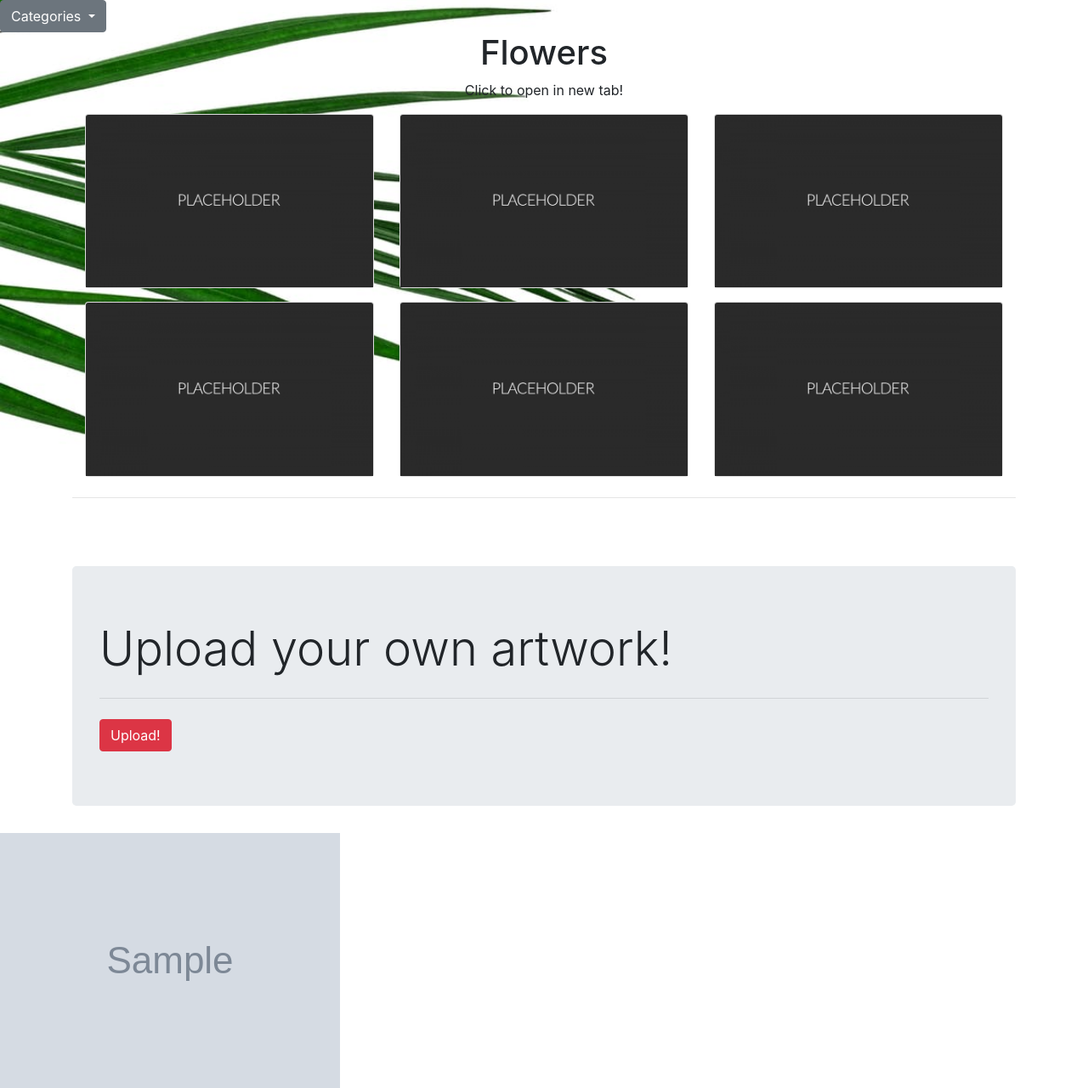
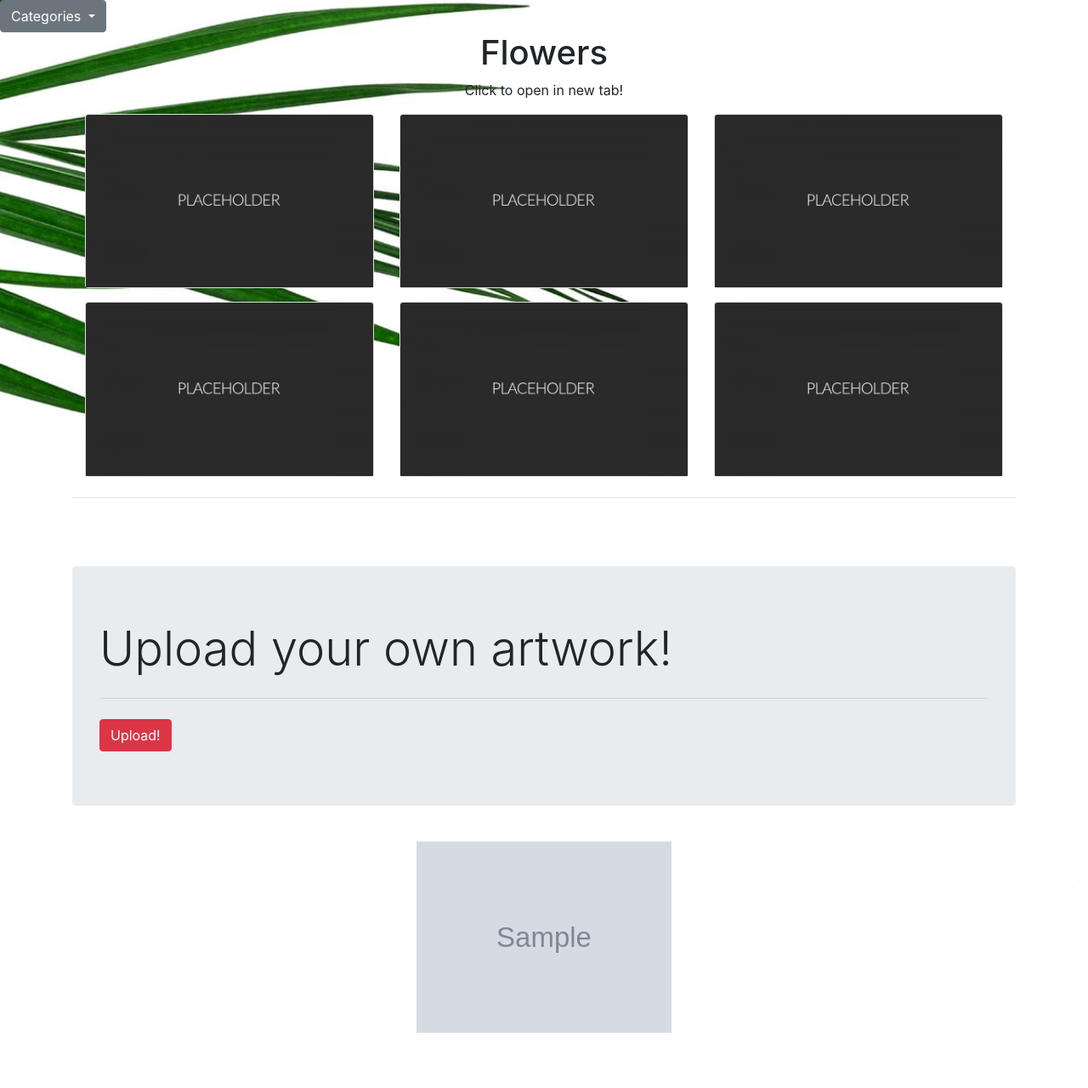
Before and after one commit to Emil-Ebrahimi/lo8e-amo2-startup-periode4, a PHP site: page /gallery.php in a window 1280 px wide. Shown: the part 126-1406 px from the top of the page at 85% size. After the commit the page ends 1341 px from the top, so only its background shows below. Run offline with PHP 8.4, Linux system fonts and the light colour scheme; tables that the repository leaves empty or names only in its code hold one stand-in row (values such as "Sample post"); grey boxes marked "Sample" are stand-in pictures.

Commit message:
gallery style
done!

```diff
--- /dev/null
+++ b/css/upload.css
@@ -0,0 +1,10 @@
+.item img{
+  width: 25vw;
+  height: auto;
+  padding: 10px;
+  display: flex;
+  align-items: center;
+  justify-content: center;
+  margin-left: auto;
+  margin-right: auto;
+}
--- a/gallery.php
+++ b/gallery.php
@@ -9,6 +9,7 @@
 <link rel="stylesheet" href="https://stackpath.bootstrapcdn.com/bootstrap/4.3.1/css/bootstrap.min.css" integrity="sha384-ggOyR0iXCbMQv3Xipma34MD+dH/1fQ784/j6cY/iJTQUOhcWr7x9JvoRxT2MZw1T" crossorigin="anonymous"><!-- eindstylesheet t.b.v. bootstrap -->
 <link rel="stylesheet" href="css/master.css">
 <link rel="stylesheet" href="css/home.css">
+<link rel="stylesheet" href="css/upload.css">
 <title>Zuwu | Royalty free flower pics</title>
 </head>
 <body>
@@ -163,6 +164,9 @@
 
 
 
+
+<div class="items">
+
  <?php
     require_once 'dbconfig.php';
     $sqlQuery = "SELECT image FROM images";
@@ -170,8 +174,10 @@
     while($rows = $result->fetch_assoc()) {
 
       ?>
-  <div class="item"><img src="uploads/<?php echo $rows['image']; ?>"</div>
+
+  <div class="item"><img src="uploads/<?php echo $rows['image']; ?>"></div>
  <?php } ?>
+ </div>
   <script src="https://code.jquery.com/jquery-3.3.1.slim.min.js" integrity="sha384-q8i/X+965DzO0rT7abK41JStQIAqVgRVzpbzo5smXKp4YfRvH+8abtTE1Pi6jizo" crossorigin="anonymous"></script>
 <script src="https://cdnjs.cloudflare.com/ajax/libs/popper.js/1.14.7/umd/popper.min.js" integrity="sha384-UO2eT0CpHqdSJQ6hJty5KVphtPhzWj9WO1clHTMGa3JDZwrnQq4sF86dIHNDz0W1" crossorigin="anonymous"></script>
 <script src="https://stackpath.bootstrapcdn.com/bootstrap/4.3.1/js/bootstrap.min.js" integrity="sha384-JjSmVgyd0p3pXB1rRibZUAYoIIy6OrQ6VrjIEaFf/nJGzIxFDsf4x0xIM+B07jRM" crossorigin="anonymous"></script>
```
Also changed, not shown: uploads/tree1.jpeg (added).
